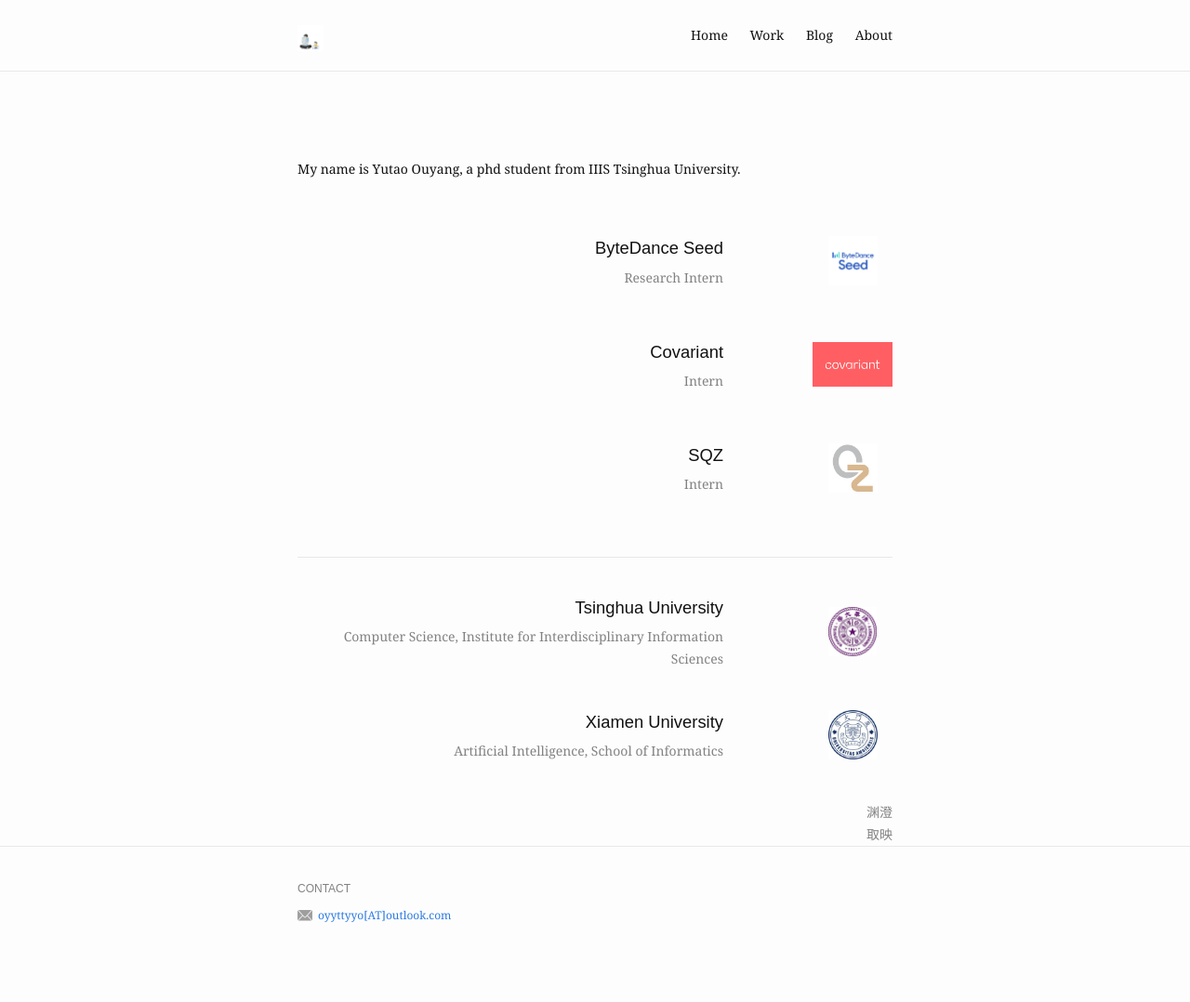
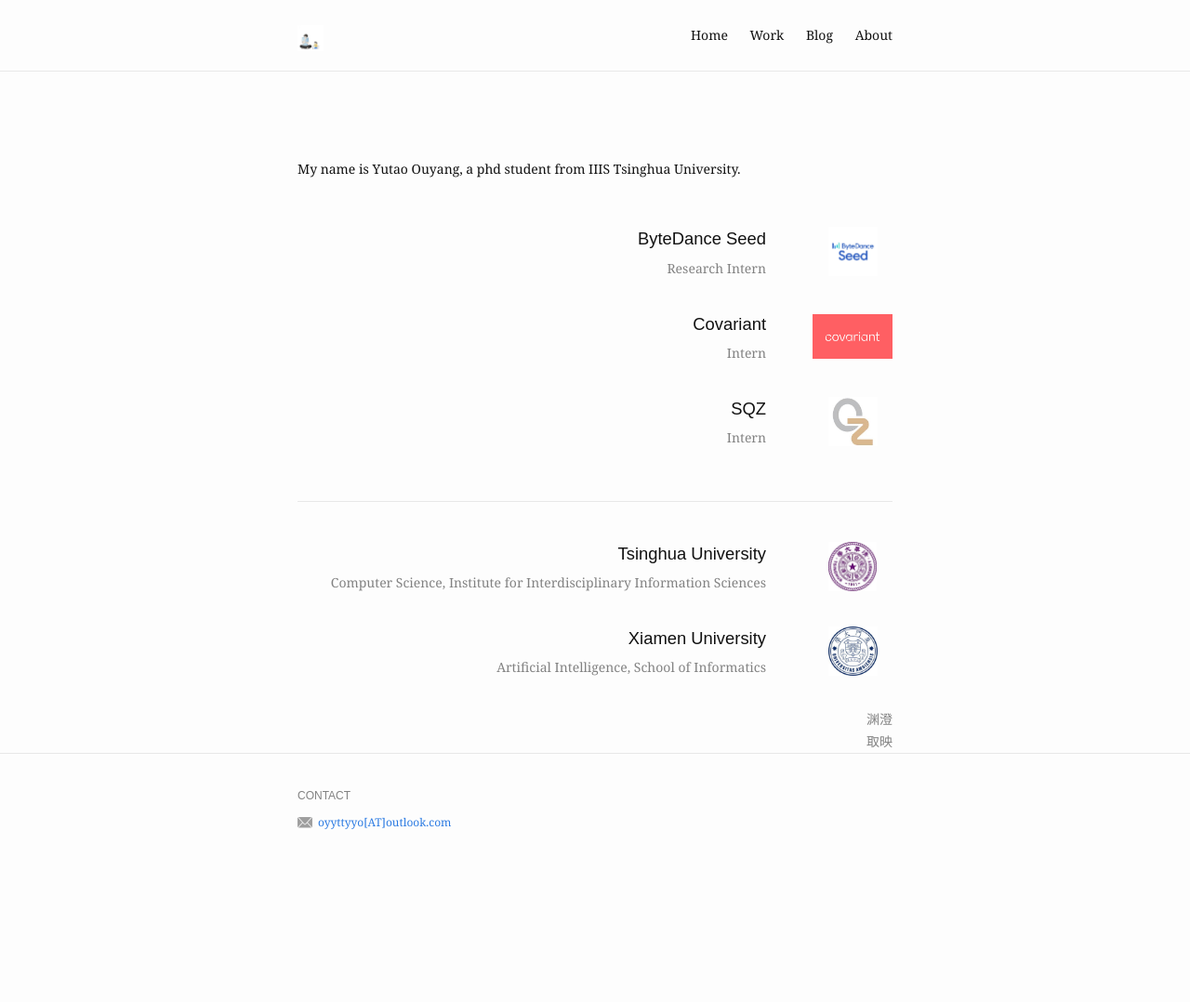
Before and after one commit to shihusi/shihusi.github.io, a Jekyll site: the page built from about.md, in a window 1280 px wide. Shown: the whole page at 93% size. Built offline with Jekyll 4.4.1, drawn with Linux system fonts in a browser that asks for light colours; after the commit the page ends 978 px from its top, so only the background shows below that.

Commit message:
[style] close text

```diff
--- a/_sass/_about.scss
+++ b/_sass/_about.scss
@@ -4,9 +4,9 @@
 
 .about-entry {
   display: grid;
-  grid-template-columns: minmax(0, 1fr) 150px;
+  grid-template-columns: minmax(0, 1fr) 120px;
   align-items: center;
-  column-gap: 2rem;
+  column-gap: 1rem;
   padding: 0.85rem 0;
 }
 
@@ -29,8 +29,8 @@
   display: flex;
   align-items: center;
   justify-content: flex-end;
-  width: 150px;
-  height: 84px;
+  width: 120px;
+  height: 64px;
 }
 
 .about-entry-logo img {
@@ -53,13 +53,13 @@
 
 @include media-query($on-mobile) {
   .about-entry {
-    grid-template-columns: minmax(0, 1fr) 105px;
-    column-gap: 1rem;
+    grid-template-columns: minmax(0, 1fr) 80px;
+    column-gap: 0.5rem;
   }
 
   .about-entry-logo {
-    width: 105px;
-    height: 66px;
+    width: 80px;
+    height: 50px;
   }
 
   .about-entry-logo img {
```
